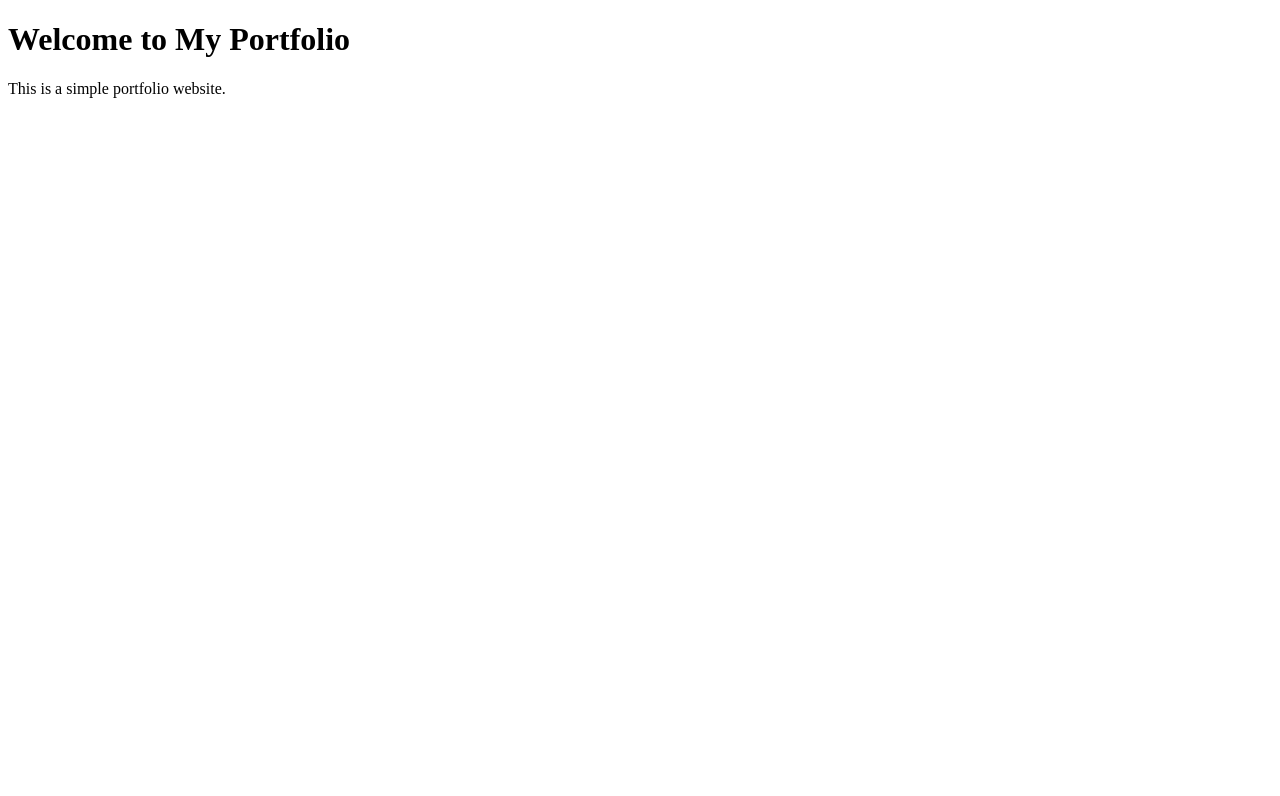
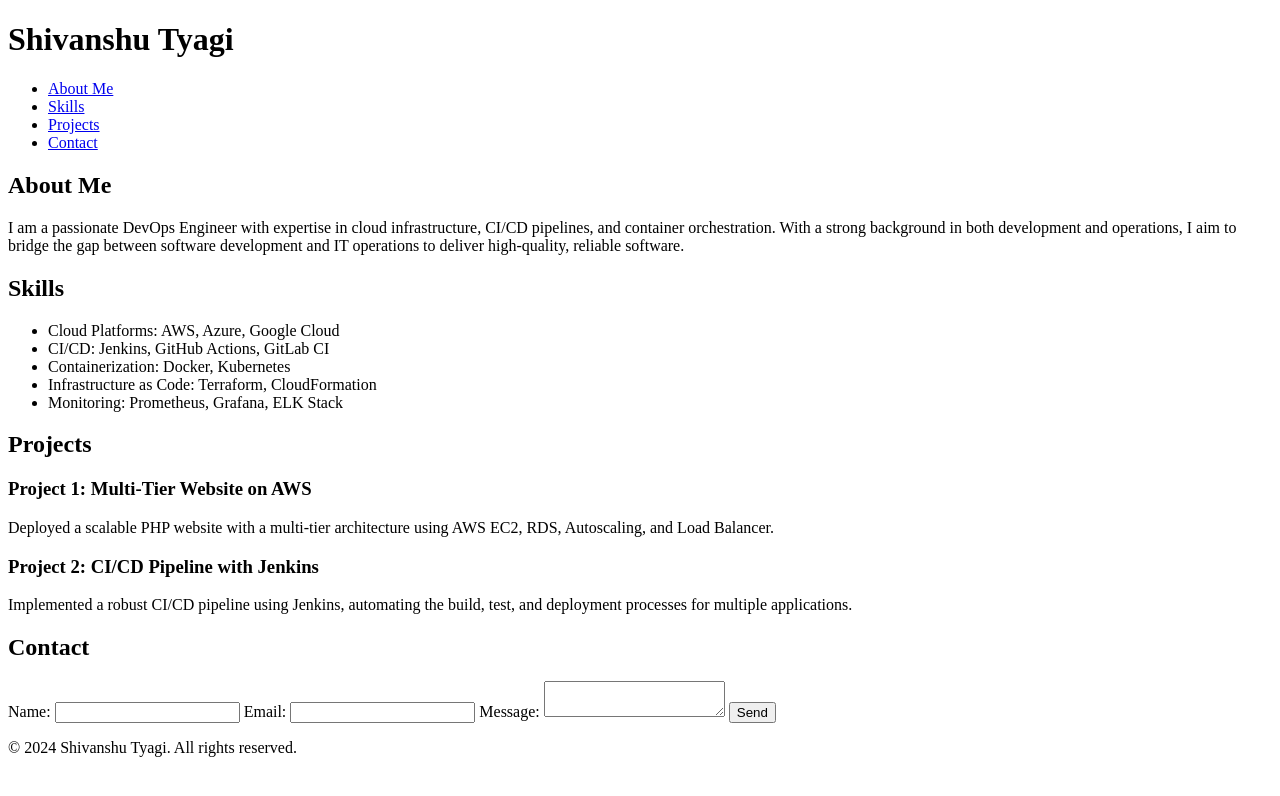
Before and after one commit to tshivanshu358/tshivanshu358.github.io, a plain HTML site: page index.html in a window 1280 px wide. Drawn offline with Linux system fonts and the light colour scheme.

Commit message:
Update index.html
new html

```diff
--- a/index.html
+++ b/index.html
@@ -3,10 +3,67 @@
 <head>
     <meta charset="UTF-8">
     <meta name="viewport" content="width=device-width, initial-scale=1.0">
-    <title>My Portfolio</title>
+    <title>DevOps Engineer Portfolio</title>
+    <link rel="stylesheet" href="css/styles.css">
 </head>
 <body>
-    <h1>Welcome to My Portfolio</h1>
-    <p>This is a simple portfolio website.</p>
+    <header>
+        <h1>Shivanshu Tyagi</h1>
+        <nav>
+            <ul>
+                <li><a href="#about">About Me</a></li>
+                <li><a href="#skills">Skills</a></li>
+                <li><a href="#projects">Projects</a></li>
+                <li><a href="#contact">Contact</a></li>
+            </ul>
+        </nav>
+    </header>
+
+    <section id="about">
+        <h2>About Me</h2>
+        <p>I am a passionate DevOps Engineer with expertise in cloud infrastructure, CI/CD pipelines, and container orchestration. With a strong background in both development and operations, I aim to bridge the gap between software development and IT operations to deliver high-quality, reliable software.</p>
+    </section>
+
+    <section id="skills">
+        <h2>Skills</h2>
+        <ul>
+            <li>Cloud Platforms: AWS, Azure, Google Cloud</li>
+            <li>CI/CD: Jenkins, GitHub Actions, GitLab CI</li>
+            <li>Containerization: Docker, Kubernetes</li>
+            <li>Infrastructure as Code: Terraform, CloudFormation</li>
+            <li>Monitoring: Prometheus, Grafana, ELK Stack</li>
+        </ul>
+    </section>
+
+    <section id="projects">
+        <h2>Projects</h2>
+        <div class="project">
+            <h3>Project 1: Multi-Tier Website on AWS</h3>
+            <p>Deployed a scalable PHP website with a multi-tier architecture using AWS EC2, RDS, Autoscaling, and Load Balancer.</p>
+        </div>
+        <div class="project">
+            <h3>Project 2: CI/CD Pipeline with Jenkins</h3>
+            <p>Implemented a robust CI/CD pipeline using Jenkins, automating the build, test, and deployment processes for multiple applications.</p>
+        </div>
+    </section>
+
+    <section id="contact">
+        <h2>Contact</h2>
+        <form id="contact-form">
+            <label for="name">Name:</label>
+            <input type="text" id="name" name="name" required>
+            <label for="email">Email:</label>
+            <input type="email" id="email" name="email" required>
+            <label for="message">Message:</label>
+            <textarea id="message" name="message" required></textarea>
+            <button type="submit">Send</button>
+        </form>
+    </section>
+
+    <footer>
+        <p>&copy; 2024 Shivanshu Tyagi. All rights reserved.</p>
+    </footer>
+
+    <script src="js/scripts.js"></script>
 </body>
 </html>
```
